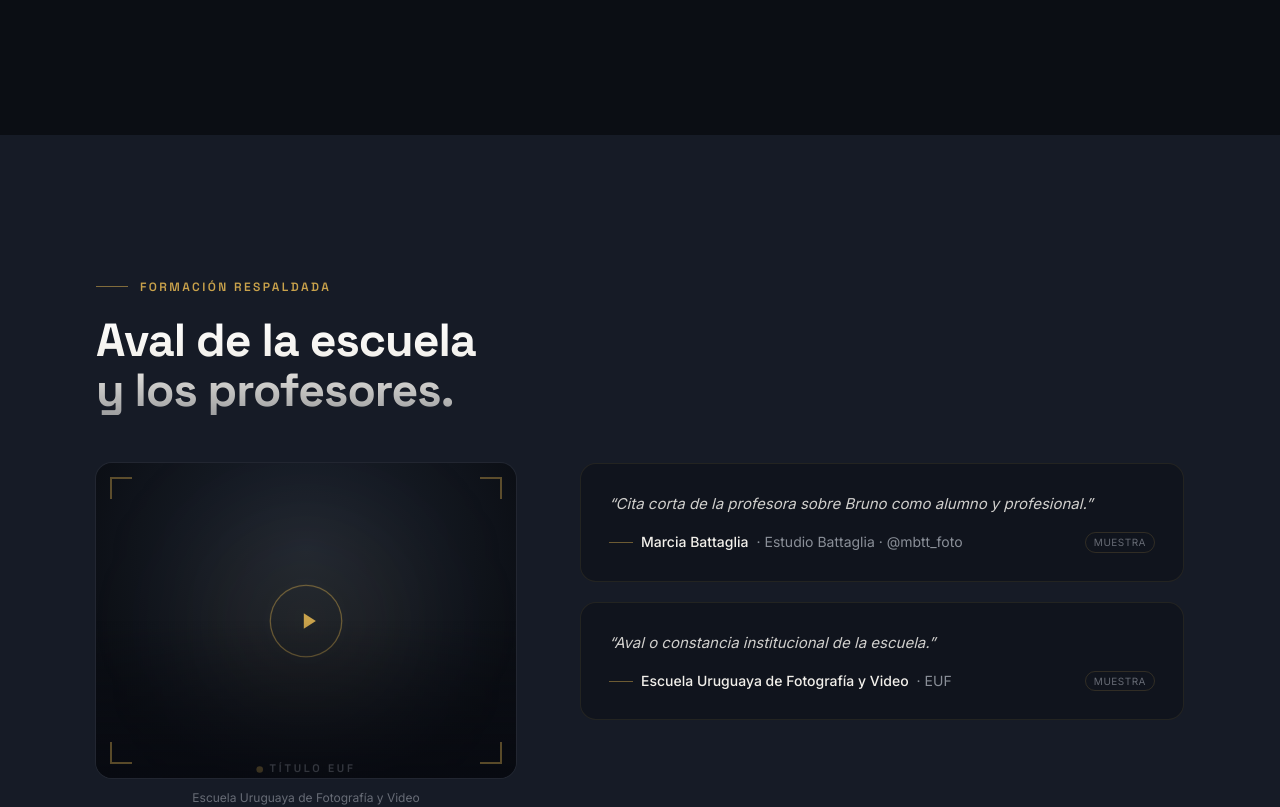
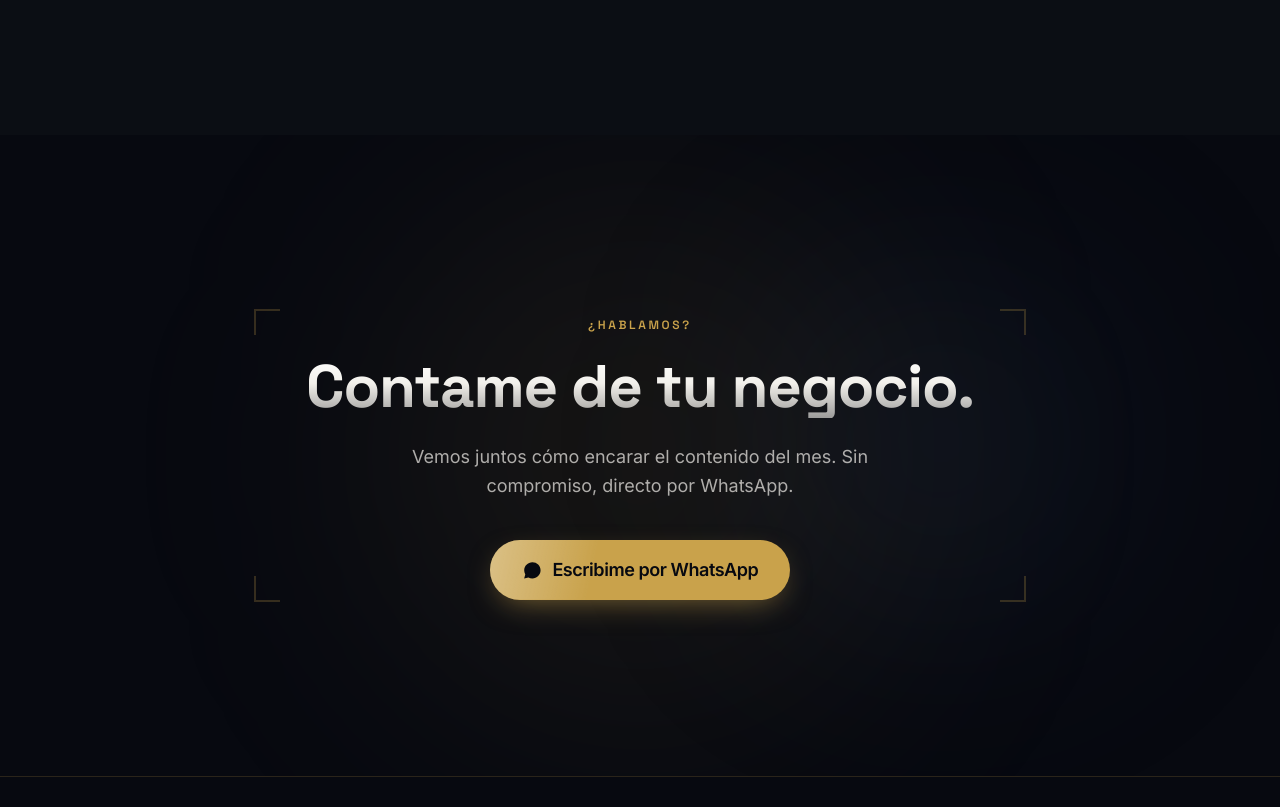
Before and after one commit to bbrumichelena/bruno-portfolio, a Next.js app: page / in a window 1280 px wide. Shown: the part 7460-8267 px from the top of the page. Built offline with nearby package versions, Linux system fonts and the light colour scheme.

Commit message:
feat: oculta sección Credenciales hasta tener los videos

```diff
--- a/app/page.tsx
+++ b/app/page.tsx
@@ -11,7 +11,6 @@ import { Diferencias } from "@/components/sections/Diferencias";
 import { ComoTrabajo } from "@/components/sections/ComoTrabajo";
 import { Propuesta } from "@/components/sections/Propuesta";
 import { SobreBruno } from "@/components/sections/SobreBruno";
-import { Credenciales } from "@/components/sections/Credenciales";
 import { CierreCTA } from "@/components/sections/CierreCTA";
 
 export default function Home() {
@@ -28,8 +27,7 @@ export default function Home() {
         <ComoTrabajo />
         <Propuesta />
         <SobreBruno />
-        <Credenciales />
-        <CierreCTA />
+<CierreCTA />
       </main>
       <Footer />
       <StickyWhatsApp />
```
